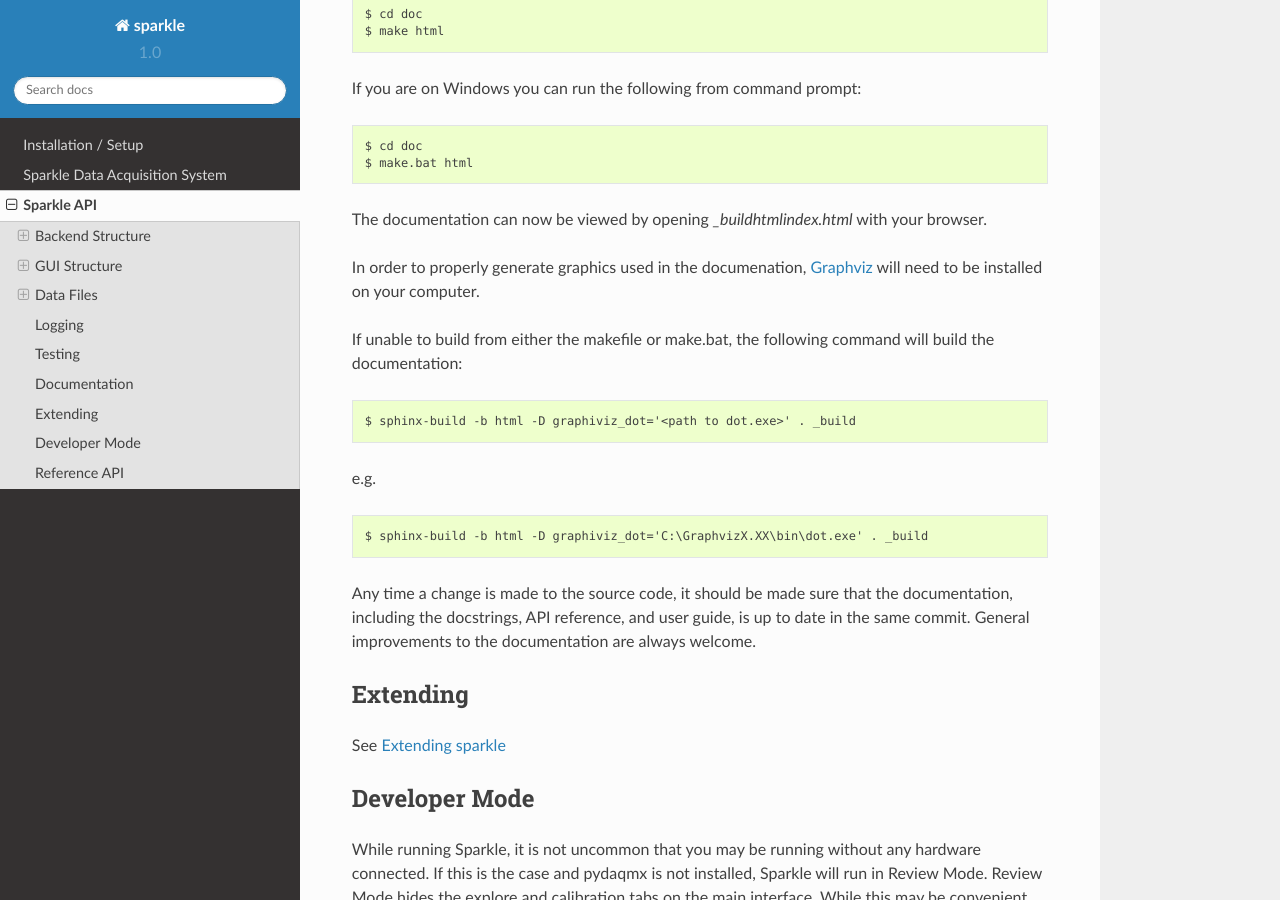
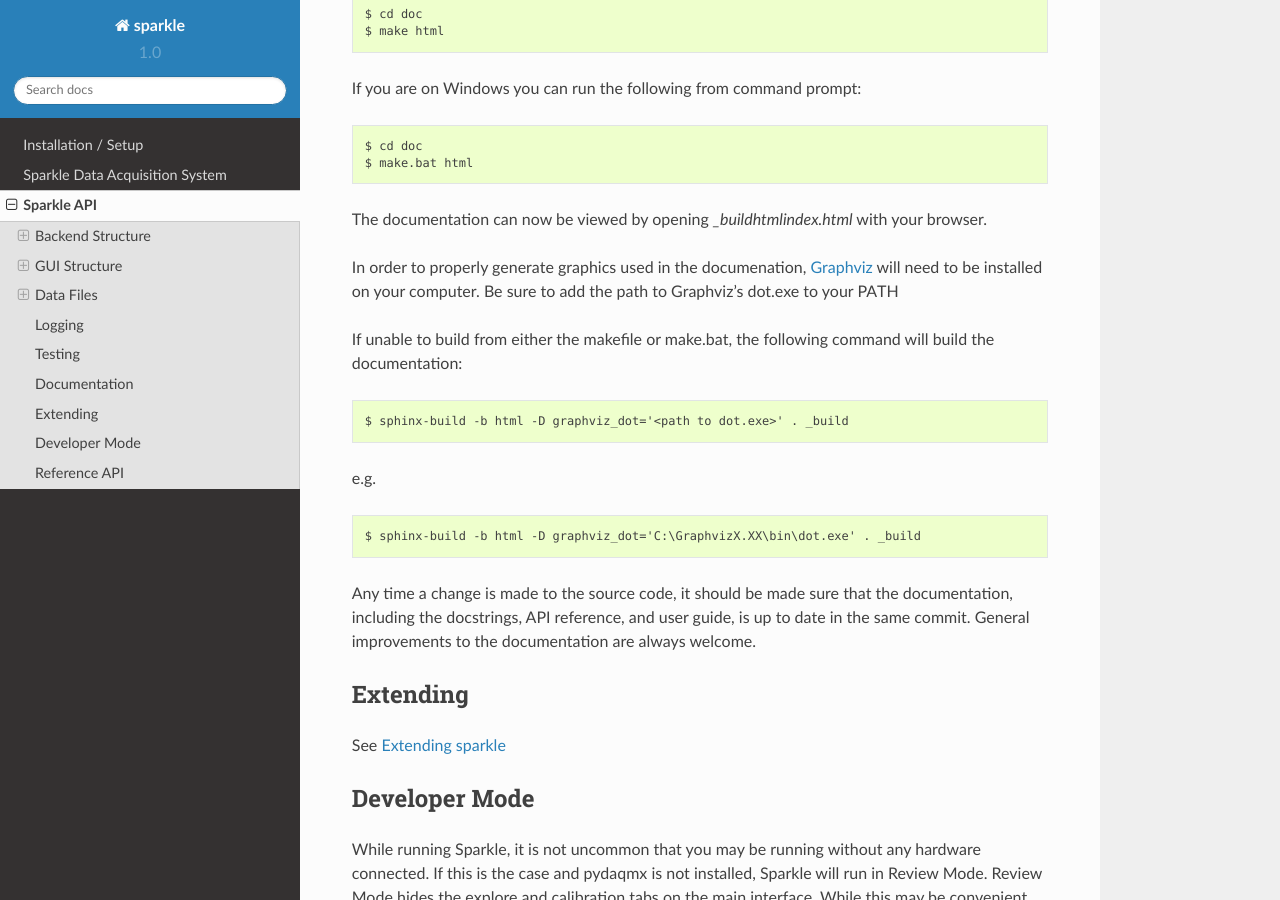
Before and after one commit to portfors-lab/sparkle, a Sphinx documentation site: the page built from doc/ref/api.rst, in a window 1280 px wide and 900 px high, scrolled down 7373 px. Built offline with Sphinx 7.4.7 and the Read the Docs theme 2.0.0, drawn with Linux system fonts in a browser that asks for light colours; pages that are not in the unit, such as notebooks, are missing from menus.

Commit message:
Fixed some typos

```diff
--- a/doc/ref/api.rst
+++ b/doc/ref/api.rst
@@ -182,15 +182,15 @@
 
 The documentation can now be viewed by opening `_build\html\index.html` with your browser.
 
-In order to properly generate graphics used in the documenation, Graphviz_ will need to be installed on your computer.
+In order to properly generate graphics used in the documenation, Graphviz_ will need to be installed on your computer. Be sure to add the path to Graphviz's dot.exe to your PATH
 
 If unable to build from either the makefile or make.bat, the following command will build the documentation::
 
-    $ sphinx-build -b html -D graphiviz_dot='<path to dot.exe>' . _build
+    $ sphinx-build -b html -D graphviz_dot='<path to dot.exe>' . _build
 
 e.g. ::
 
-    $ sphinx-build -b html -D graphiviz_dot='C:\GraphvizX.XX\bin\dot.exe' . _build
+    $ sphinx-build -b html -D graphviz_dot='C:\GraphvizX.XX\bin\dot.exe' . _build
 
 Any time a change is made to the source code, it should be made sure that the documentation, including the docstrings, API reference, and user guide, is up to date in the same commit. General improvements to the documentation are always welcome.
 
```
